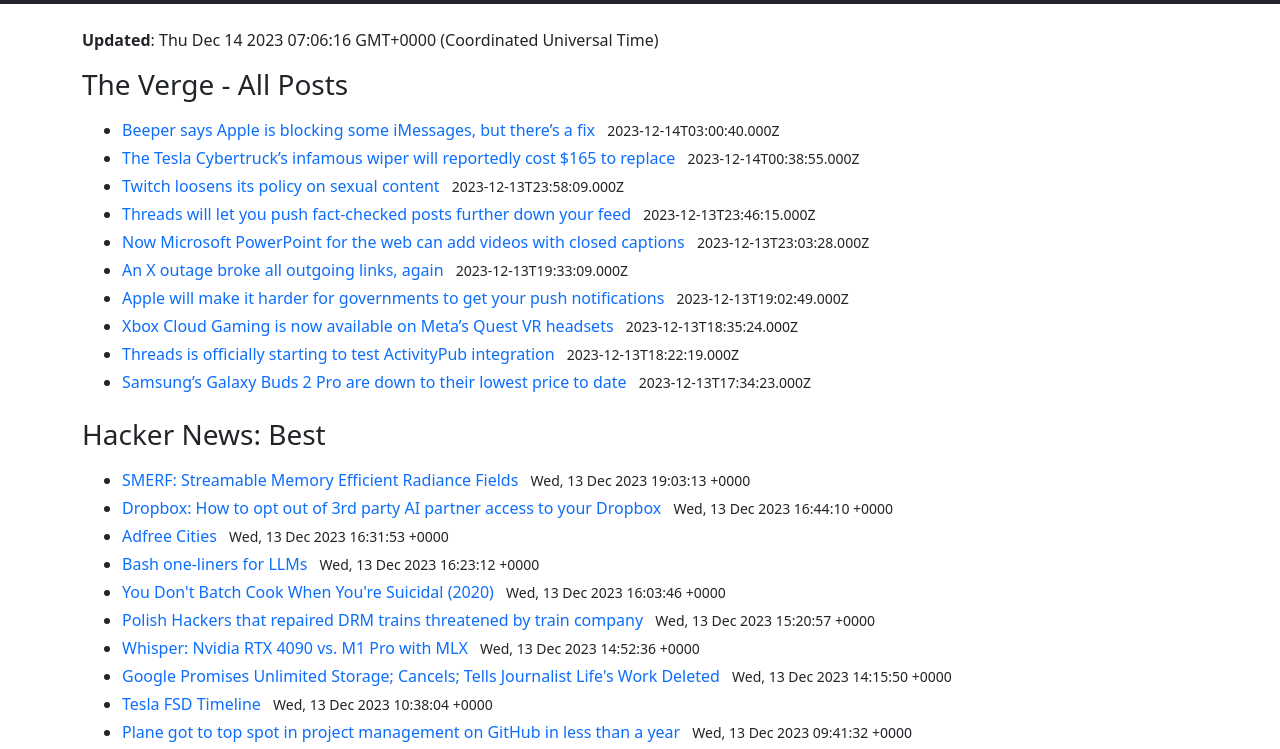
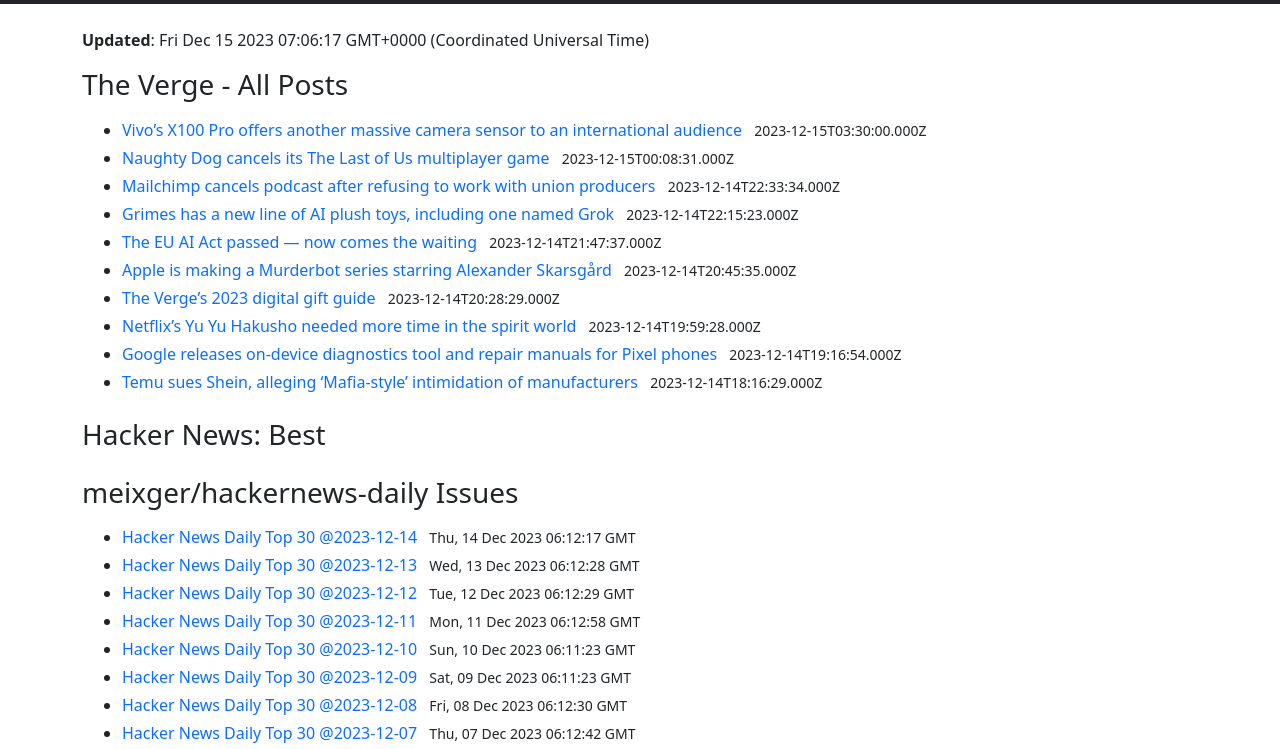
Before and after one commit to quicoto/news-digest, a plain HTML site: page index.html in a window 1280 px wide. Shown: the part 50-799 px from the top of the page. Drawn offline with Linux system fonts and the light colour scheme.

Commit message:
Deploying to gh-pages from @ quicoto/news-digest@81b831bfddafddc38fddae42311cb6bfcab75b76 🚀

```diff
--- a/index.html
+++ b/index.html
@@ -21,70 +21,40 @@
       <div class="container mb-3">
         <div class="row mb-3">
           <div class="col">
-            <strong>Updated</strong>: Thu Dec 14 2023 07:06:16 GMT+0000 (Coordinated Universal Time)
+            <strong>Updated</strong>: Fri Dec 15 2023 07:06:17 GMT+0000 (Coordinated Universal Time)
           </div>
         </div>
         <section class="row"><div class="col"><h2 class="h3">The Verge -  All Posts</h2><ul class="mb-4"><li class="mb-1">
-    <a rel="noopener" target="_blank" href="https://www.theverge.com/2023/12/13/24000609/beeper-mini-cloud-outage-imessages-investigating" title="Beeper says Apple is blocking some iMessages, but there’s a fix">Beeper says Apple is blocking some iMessages, but there’s a fix</a>
-    <time datetime="2023-12-14T03:00:40.000Z" class="ps-2 small">2023-12-14T03:00:40.000Z</time>
+    <a rel="noopener" target="_blank" href="https://www.theverge.com/2023/12/14/23999052/vivo-x100-pro-launch-europe-camera-specs" title="Vivo’s X100 Pro offers another massive camera sensor to an international audience ">Vivo’s X100 Pro offers another massive camera sensor to an international audience </a>
+    <time datetime="2023-12-15T03:30:00.000Z" class="ps-2 small">2023-12-15T03:30:00.000Z</time>
   </li><li class="mb-1">
-    <a rel="noopener" target="_blank" href="https://www.theverge.com/2023/12/13/24000685/tesla-cybertruck-windshield-wiper-replacement-part-price" title="The Tesla Cybertruck’s infamous wiper will reportedly cost $165 to replace">The Tesla Cybertruck’s infamous wiper will reportedly cost $165 to replace</a>
-    <time datetime="2023-12-14T00:38:55.000Z" class="ps-2 small">2023-12-14T00:38:55.000Z</time>
+    <a rel="noopener" target="_blank" href="https://www.theverge.com/2023/12/14/24002141/naughty-dog-the-last-of-us-online-multiplayer-canceled" title="Naughty Dog cancels its The Last of Us multiplayer game">Naughty Dog cancels its The Last of Us multiplayer game</a>
+    <time datetime="2023-12-15T00:08:31.000Z" class="ps-2 small">2023-12-15T00:08:31.000Z</time>
   </li><li class="mb-1">
-    <a rel="noopener" target="_blank" href="https://www.theverge.com/2023/12/13/24000534/twitch-loosens-sexual-content-policy" title="Twitch loosens its policy on sexual content">Twitch loosens its policy on sexual content</a>
-    <time datetime="2023-12-13T23:58:09.000Z" class="ps-2 small">2023-12-13T23:58:09.000Z</time>
+    <a rel="noopener" target="_blank" href="https://www.theverge.com/2023/12/14/24002001/mailchimp-pineapple-street-union-podcast-canceled" title="Mailchimp cancels podcast after refusing to work with union producers">Mailchimp cancels podcast after refusing to work with union producers</a>
+    <time datetime="2023-12-14T22:33:34.000Z" class="ps-2 small">2023-12-14T22:33:34.000Z</time>
   </li><li class="mb-1">
-    <a rel="noopener" target="_blank" href="https://www.theverge.com/2023/12/13/24000356/threads-reduce-fact-checked-posts-moderation-meta-facebook-instagram" title="Threads will let you push fact-checked posts further down your feed ">Threads will let you push fact-checked posts further down your feed </a>
-    <time datetime="2023-12-13T23:46:15.000Z" class="ps-2 small">2023-12-13T23:46:15.000Z</time>
+    <a rel="noopener" target="_blank" href="https://www.theverge.com/2023/12/14/24001895/grimes-curio-ai-toy-grok-pre-order" title="Grimes has a new line of AI plush toys, including one named Grok">Grimes has a new line of AI plush toys, including one named Grok</a>
+    <time datetime="2023-12-14T22:15:23.000Z" class="ps-2 small">2023-12-14T22:15:23.000Z</time>
   </li><li class="mb-1">
-    <a rel="noopener" target="_blank" href="https://www.theverge.com/2023/12/13/24000229/microsoft-powerpoint-for-the-web-accessibility-tech-closed-captions" title="Now Microsoft PowerPoint for the web can add videos with closed captions">Now Microsoft PowerPoint for the web can add videos with closed captions</a>
-    <time datetime="2023-12-13T23:03:28.000Z" class="ps-2 small">2023-12-13T23:03:28.000Z</time>
+    <a rel="noopener" target="_blank" href="https://www.theverge.com/2023/12/14/24001919/eu-ai-act-foundation-models-regulation-data" title="The EU AI Act passed — now comes the waiting">The EU AI Act passed — now comes the waiting</a>
+    <time datetime="2023-12-14T21:47:37.000Z" class="ps-2 small">2023-12-14T21:47:37.000Z</time>
   </li><li class="mb-1">
-    <a rel="noopener" target="_blank" href="https://www.theverge.com/2023/12/13/24000170/x-outage-link-error-message-broken" title="An X outage broke all outgoing links, again">An X outage broke all outgoing links, again</a>
-    <time datetime="2023-12-13T19:33:09.000Z" class="ps-2 small">2023-12-13T19:33:09.000Z</time>
+    <a rel="noopener" target="_blank" href="https://www.theverge.com/2023/12/14/24001803/murderbot-series-apple-tv-plus-alexander-skarsgard" title="Apple is making a Murderbot series starring Alexander Skarsgård">Apple is making a Murderbot series starring Alexander Skarsgård</a>
+    <time datetime="2023-12-14T20:45:35.000Z" class="ps-2 small">2023-12-14T20:45:35.000Z</time>
   </li><li class="mb-1">
-    <a rel="noopener" target="_blank" href="https://www.theverge.com/2023/12/13/23990706/google-apple-court-order-required-push-notification-ron-wyden-letter-surveillance-e2e-encryption" title="Apple will make it harder for governments to get your push notifications">Apple will make it harder for governments to get your push notifications</a>
-    <time datetime="2023-12-13T19:02:49.000Z" class="ps-2 small">2023-12-13T19:02:49.000Z</time>
+    <a rel="noopener" target="_blank" href="https://www.theverge.com/23958480/digital-gift-ideas-2023-last-minute-subscriptions-unique-memberships-boxes" title="The Verge’s 2023 digital gift guide">The Verge’s 2023 digital gift guide</a>
+    <time datetime="2023-12-14T20:28:29.000Z" class="ps-2 small">2023-12-14T20:28:29.000Z</time>
   </li><li class="mb-1">
-    <a rel="noopener" target="_blank" href="https://www.theverge.com/2023/12/13/24000134/xbox-cloud-gaming-meta-quest-3-vr-headset" title="Xbox Cloud Gaming is now available on Meta’s Quest VR headsets">Xbox Cloud Gaming is now available on Meta’s Quest VR headsets</a>
-    <time datetime="2023-12-13T18:35:24.000Z" class="ps-2 small">2023-12-13T18:35:24.000Z</time>
+    <a rel="noopener" target="_blank" href="https://www.theverge.com/24001423/yu-yu-hakusho-review-netflix-live-action" title="Netflix’s Yu Yu Hakusho needed more time in the spirit world">Netflix’s Yu Yu Hakusho needed more time in the spirit world</a>
+    <time datetime="2023-12-14T19:59:28.000Z" class="ps-2 small">2023-12-14T19:59:28.000Z</time>
   </li><li class="mb-1">
-    <a rel="noopener" target="_blank" href="https://www.theverge.com/2023/12/13/24000120/threads-meta-activitypub-test-mastodon" title="Threads is officially starting to test ActivityPub integration">Threads is officially starting to test ActivityPub integration</a>
-    <time datetime="2023-12-13T18:22:19.000Z" class="ps-2 small">2023-12-13T18:22:19.000Z</time>
+    <a rel="noopener" target="_blank" href="https://www.theverge.com/2023/12/14/24001459/google-diagnostics-app-pixel-phones-repair" title="Google releases on-device diagnostics tool and repair manuals for Pixel phones">Google releases on-device diagnostics tool and repair manuals for Pixel phones</a>
+    <time datetime="2023-12-14T19:16:54.000Z" class="ps-2 small">2023-12-14T19:16:54.000Z</time>
   </li><li class="mb-1">
-    <a rel="noopener" target="_blank" href="https://www.theverge.com/2023/12/13/23998703/samsung-galaxy-buds-2-pro-xbox-series-x-ipad-m1-deal-sale" title="Samsung’s Galaxy Buds 2 Pro are down to their lowest price to date">Samsung’s Galaxy Buds 2 Pro are down to their lowest price to date</a>
-    <time datetime="2023-12-13T17:34:23.000Z" class="ps-2 small">2023-12-13T17:34:23.000Z</time>
-  </li></ul></div></section><section class="row"><div class="col"><h2 class="h3">Hacker News: Best</h2><ul class="mb-4"><li class="mb-1">
-    <a rel="noopener" target="_blank" href="https://smerf-3d.github.io/" title="SMERF: Streamable Memory Efficient Radiance Fields">SMERF: Streamable Memory Efficient Radiance Fields</a>
-    <time datetime="Wed, 13 Dec 2023 19:03:13 +0000" class="ps-2 small">Wed, 13 Dec 2023 19:03:13 +0000</time>
-  </li><li class="mb-1">
-    <a rel="noopener" target="_blank" href="https://twitter.com/Werner/status/1734890651378975007" title="Dropbox: How to opt out of 3rd party AI partner access to your Dropbox">Dropbox: How to opt out of 3rd party AI partner access to your Dropbox</a>
-    <time datetime="Wed, 13 Dec 2023 16:44:10 +0000" class="ps-2 small">Wed, 13 Dec 2023 16:44:10 +0000</time>
-  </li><li class="mb-1">
-    <a rel="noopener" target="_blank" href="https://adfreecities.org.uk/" title="Adfree Cities">Adfree Cities</a>
-    <time datetime="Wed, 13 Dec 2023 16:31:53 +0000" class="ps-2 small">Wed, 13 Dec 2023 16:31:53 +0000</time>
-  </li><li class="mb-1">
-    <a rel="noopener" target="_blank" href="https://justine.lol/oneliners/" title="Bash one-liners for LLMs">Bash one-liners for LLMs</a>
-    <time datetime="Wed, 13 Dec 2023 16:23:12 +0000" class="ps-2 small">Wed, 13 Dec 2023 16:23:12 +0000</time>
-  </li><li class="mb-1">
-    <a rel="noopener" target="_blank" href="https://cookingonabootstrap.com/2020/07/30/the-price-of-potatoes-and-the-value-of-compassion/" title="You Don't Batch Cook When You're Suicidal (2020)">You Don't Batch Cook When You're Suicidal (2020)</a>
-    <time datetime="Wed, 13 Dec 2023 16:03:46 +0000" class="ps-2 small">Wed, 13 Dec 2023 16:03:46 +0000</time>
-  </li><li class="mb-1">
-    <a rel="noopener" target="_blank" href="https://www.404media.co/polish-hackers-repaired-trains-the-manufacturer-artificially-bricked-now-the-train-company-is-threatening-them/" title="Polish Hackers that repaired DRM trains threatened by train company">Polish Hackers that repaired DRM trains threatened by train company</a>
-    <time datetime="Wed, 13 Dec 2023 15:20:57 +0000" class="ps-2 small">Wed, 13 Dec 2023 15:20:57 +0000</time>
-  </li><li class="mb-1">
-    <a rel="noopener" target="_blank" href="https://owehrens.com/whisper-nvidia-rtx-4090-vs-m1pro-with-mlx/" title="Whisper: Nvidia RTX 4090 vs. M1 Pro with MLX">Whisper: Nvidia RTX 4090 vs. M1 Pro with MLX</a>
-    <time datetime="Wed, 13 Dec 2023 14:52:36 +0000" class="ps-2 small">Wed, 13 Dec 2023 14:52:36 +0000</time>
-  </li><li class="mb-1">
-    <a rel="noopener" target="_blank" href="https://www.techdirt.com/2023/12/12/google-promises-unlimited-cloud-storage-then-cancels-plan-then-tells-journalist-his-lifes-work-will-be-deleted-without-enough-time-to-transfer-the-data/" title="Google Promises Unlimited Storage; Cancels; Tells Journalist Life's Work Deleted">Google Promises Unlimited Storage; Cancels; Tells Journalist Life's Work Deleted</a>
-    <time datetime="Wed, 13 Dec 2023 14:15:50 +0000" class="ps-2 small">Wed, 13 Dec 2023 14:15:50 +0000</time>
-  </li><li class="mb-1">
-    <a rel="noopener" target="_blank" href="https://motherfrunker.ca/fsd/" title="Tesla FSD Timeline">Tesla FSD Timeline</a>
-    <time datetime="Wed, 13 Dec 2023 10:38:04 +0000" class="ps-2 small">Wed, 13 Dec 2023 10:38:04 +0000</time>
-  </li><li class="mb-1">
-    <a rel="noopener" target="_blank" href="https://plane.so/blog/how-we-got-to-20k-github-stars" title="Plane got to top spot in project management on GitHub in less than a year">Plane got to top spot in project management on GitHub in less than a year</a>
-    <time datetime="Wed, 13 Dec 2023 09:41:32 +0000" class="ps-2 small">Wed, 13 Dec 2023 09:41:32 +0000</time>
-  </li></ul></div></section><section class="row"><div class="col"><h2 class="h3">meixger/hackernews-daily Issues</h2><ul class="mb-4"><li class="mb-1">
+    <a rel="noopener" target="_blank" href="https://www.theverge.com/2023/12/14/24001274/temu-shein-lawsuit-ecommerce-merchant-intimidation-copyright-infringement-dmca" title="Temu sues Shein, alleging ‘Mafia-style’ intimidation of manufacturers ">Temu sues Shein, alleging ‘Mafia-style’ intimidation of manufacturers </a>
+    <time datetime="2023-12-14T18:16:29.000Z" class="ps-2 small">2023-12-14T18:16:29.000Z</time>
+  </li></ul></div></section><section class="row"><div class="col"><h2 class="h3">Hacker News: Best</h2><ul class="mb-4"></ul></div></section><section class="row"><div class="col"><h2 class="h3">meixger/hackernews-daily Issues</h2><ul class="mb-4"><li class="mb-1">
     <a rel="noopener" target="_blank" href="https://github.com/meixger/hackernews-daily/issues/453" title="Hacker News Daily Top 30 @2023-12-14">Hacker News Daily Top 30 @2023-12-14</a>
     <time datetime="Thu, 14 Dec 2023 06:12:17 GMT" class="ps-2 small">Thu, 14 Dec 2023 06:12:17 GMT</time>
   </li><li class="mb-1">
```
